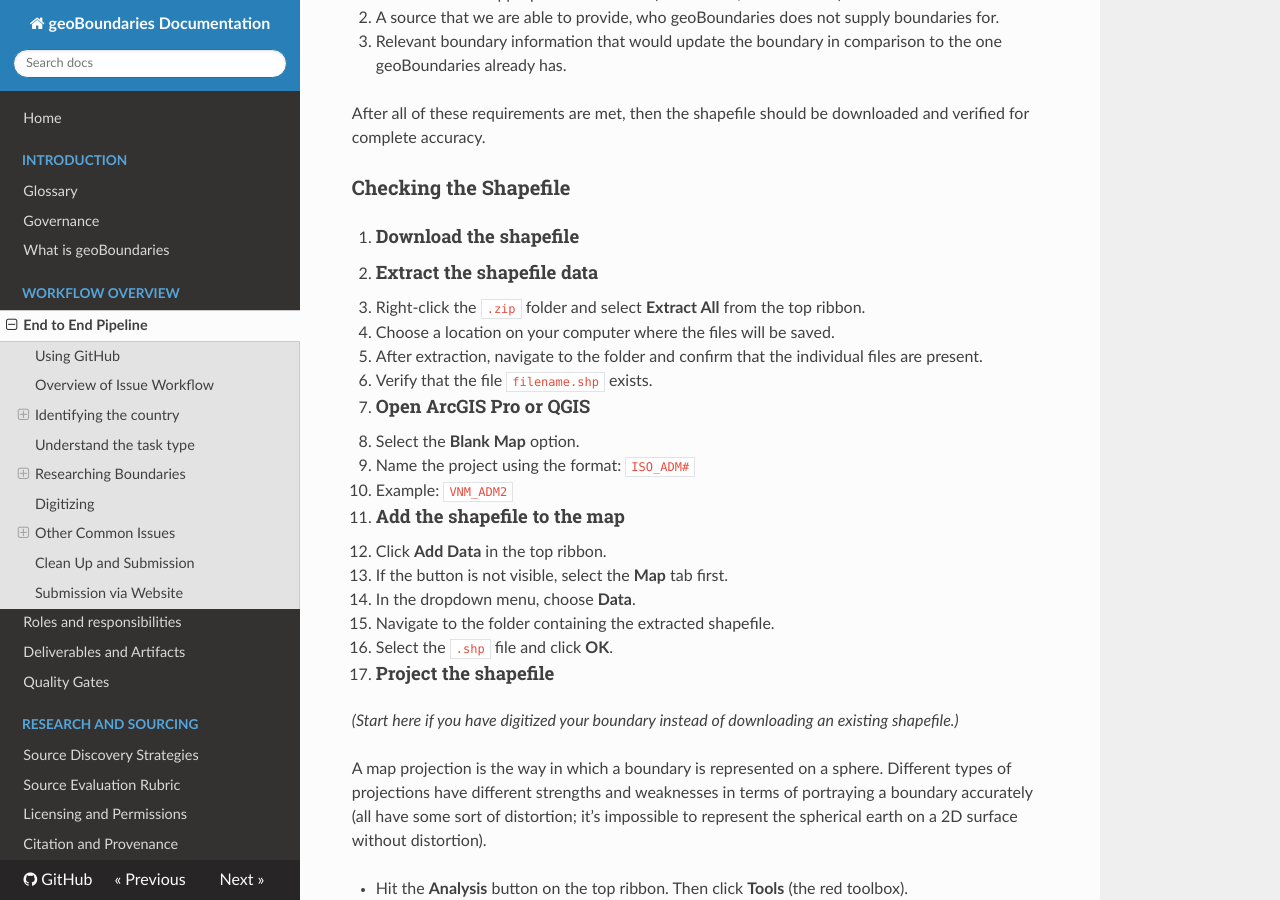
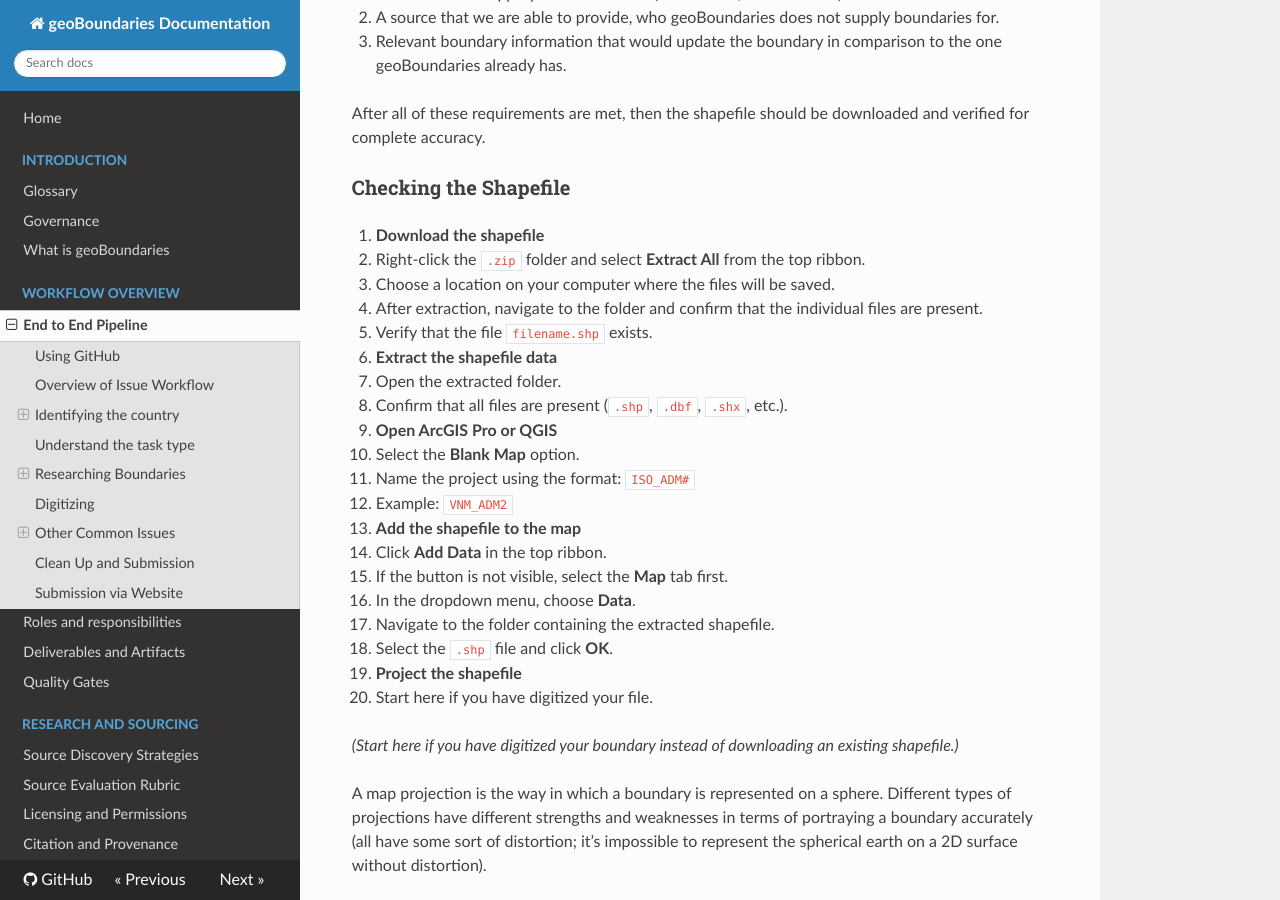
Before and after one commit to wmgeolab/gbDocs, an MkDocs documentation site: the page built from docs/docs/10-workflow-overview/end-to-end-pipeline.md, in a window 1280 px wide and 900 px high, scrolled down 2091 px. Built offline with MkDocs 1.6.1, drawn with Linux system fonts in a browser that asks for light colours; nearby versions of some CDN libraries.

Commit message:
Update end-to-end-pipeline.md

```diff
--- a/docs/docs/10-workflow-overview/end-to-end-pipeline.md
+++ b/docs/docs/10-workflow-overview/end-to-end-pipeline.md
@@ -77,31 +77,33 @@ In order to continue the process of boundary research, up to this point a valid
 After all of these requirements are met, then the shapefile should be downloaded and verified for complete accuracy.
 
 ### Checking the Shapefile
-
-1. #### Download the shapefile
-
-2. #### Extract the shapefile data
-
+1. **Download the shapefile**
    - Right-click the `.zip` folder and select **Extract All** from the top ribbon.
    - Choose a location on your computer where the files will be saved.
    - After extraction, navigate to the folder and confirm that the individual files are present.
    - Verify that the file `filename.shp` exists.
 
-3. #### Open ArcGIS Pro or QGIS
+2. **Extract the shapefile data**
+   - Open the extracted folder.
+   - Confirm that all files are present (`.shp`, `.dbf`, `.shx`, etc.).
 
+3. **Open ArcGIS Pro or QGIS**
    - Select the **Blank Map** option.
    - Name the project using the format: `ISO_ADM#`
    - Example: `VNM_ADM2`
 
-4. #### Add the shapefile to the map
-
+4. **Add the shapefile to the map**
    - Click **Add Data** in the top ribbon.
    - If the button is not visible, select the **Map** tab first.
    - In the dropdown menu, choose **Data**.
    - Navigate to the folder containing the extracted shapefile.
    - Select the `.shp` file and click **OK**.
 
-5. #### Project the shapefile
+5. **Project the shapefile**
+
+
+   - Start here if you have digitized your file.
+
 
    *(Start here if you have digitized your boundary instead of downloading an existing shapefile.)*
 
```
